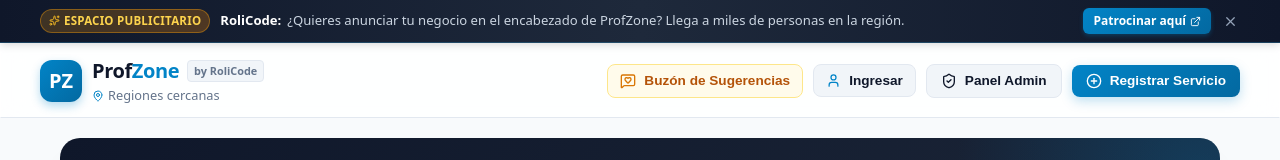
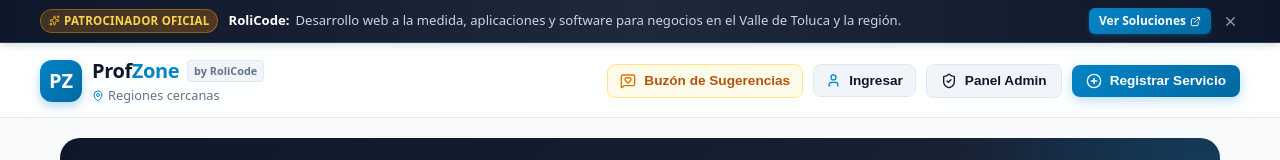
Before and after one commit to IngeniUriDev/profzone-web, a React (Vite) app: page / in a window 1280 px wide. Shown: the top 160 px of the page. Built offline with nearby package versions, Linux system fonts and the light colour scheme; no server answers; the database is empty.

Commit message:
feat: Configurar RoliCode como patrocinador oficial activo

```diff
--- a/src/data/sponsorData.ts
+++ b/src/data/sponsorData.ts
@@ -9,15 +9,15 @@ export interface Sponsor {
 }
 
 /**
- * Patrocinador actual de ProfZone.
- * Si 'active' es false o no hay patrocinador, el banner en la parte superior no se mostrará.
+ * Patrocinador oficial en ProfZone.
+ * Para pausarlo o desactivarlo, simplemente cambia 'active: false' o asigna 'null'.
  */
 export const CURRENT_SPONSOR: Sponsor | null = {
-  id: 'sponsor-1',
+  id: 'sponsor-rolicode',
   name: 'RoliCode',
-  badge: 'Espacio Publicitario',
-  message: '¿Quieres anunciar tu negocio en el encabezado de ProfZone? Llega a miles de personas en la región.',
-  linkUrl: 'https://wa.me/527131234567?text=Hola,%20me%20gustar%C3%ADa%20patrocinar%20en%20ProfZone',
-  ctaText: 'Patrocinar aquí',
+  badge: 'Patrocinador Oficial',
+  message: 'Desarrollo web a la medida, aplicaciones y software para negocios en el Valle de Toluca y la región.',
+  linkUrl: 'https://rolicode.com.mx',
+  ctaText: 'Ver Soluciones',
   active: true
 };
```
